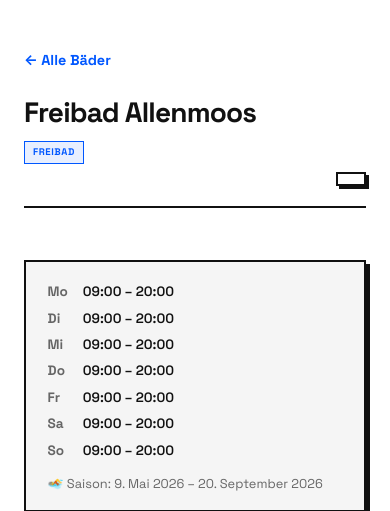
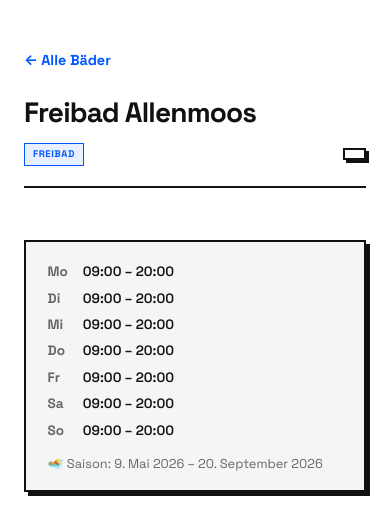
Before and after one commit to mekanics/badifrei, a FastAPI app: page /bad/fb001 in a window 390 px wide. Shown: the part 62-573 px from the top of the page. Run offline with FastAPI, Linux system fonts and the light colour scheme; data that the repository does not hold is empty; some libraries are stand-ins or nearby versions.

Commit message:
fix: mobile layout for pool detail header

```diff
--- a/api/static/style.css
+++ b/api/static/style.css
@@ -430,9 +430,21 @@ input[type='date'] {
 		font-size: 1.65rem;
 	}
 	.pool-detail-header {
-		flex-direction: column;
-		align-items: flex-start;
-		gap: 0.5rem;
+		display: grid;
+		grid-template-columns: 1fr auto;
+		grid-template-areas:
+			"title title"
+			"badge counter";
+		align-items: center;
+		gap: 0.6rem;
+	}
+	.pool-detail-header h1             { grid-area: title; }
+	.pool-detail-header .badge         { grid-area: badge; justify-self: start; }
+	.pool-detail-header .detail-live-count {
+		grid-area: counter;
+		margin-left: 0 !important;
+		font-size: 0.85rem;
+		padding: 0.25rem 0.6rem;
 	}
 }
 
```
